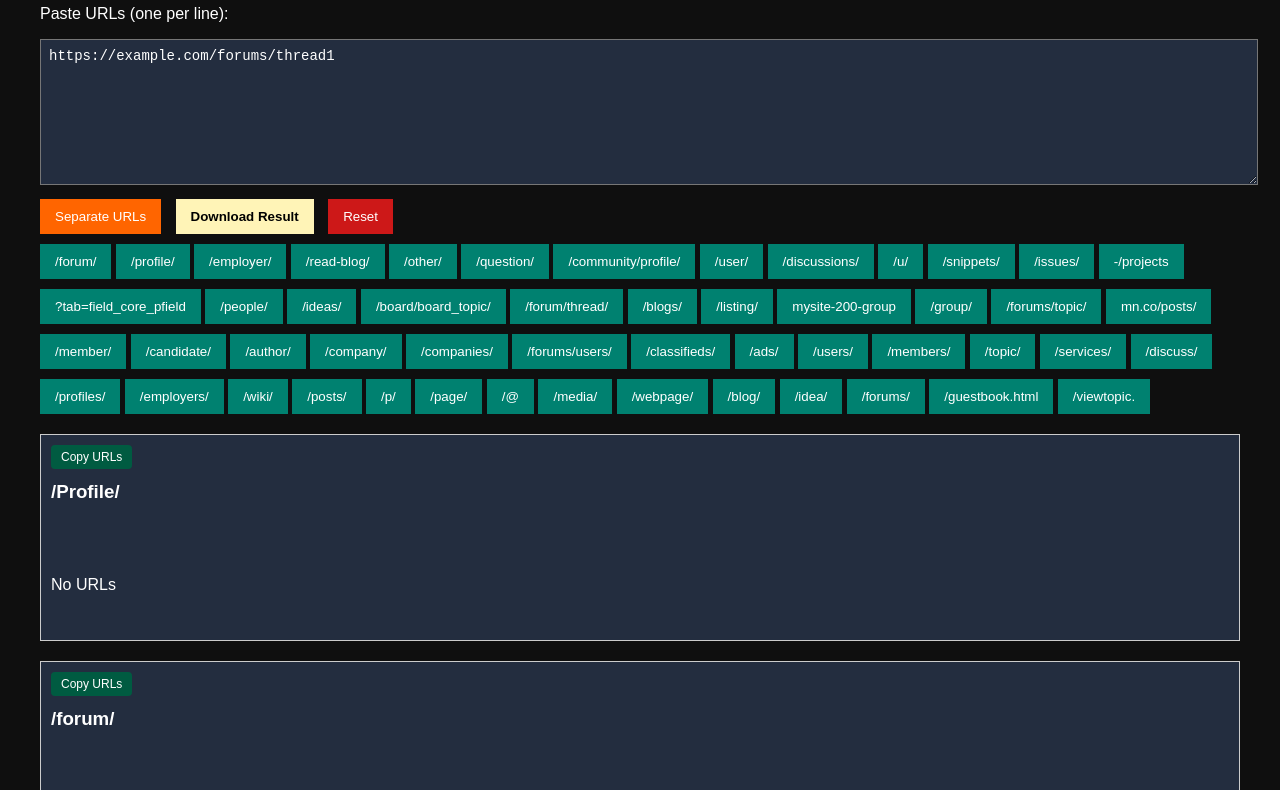
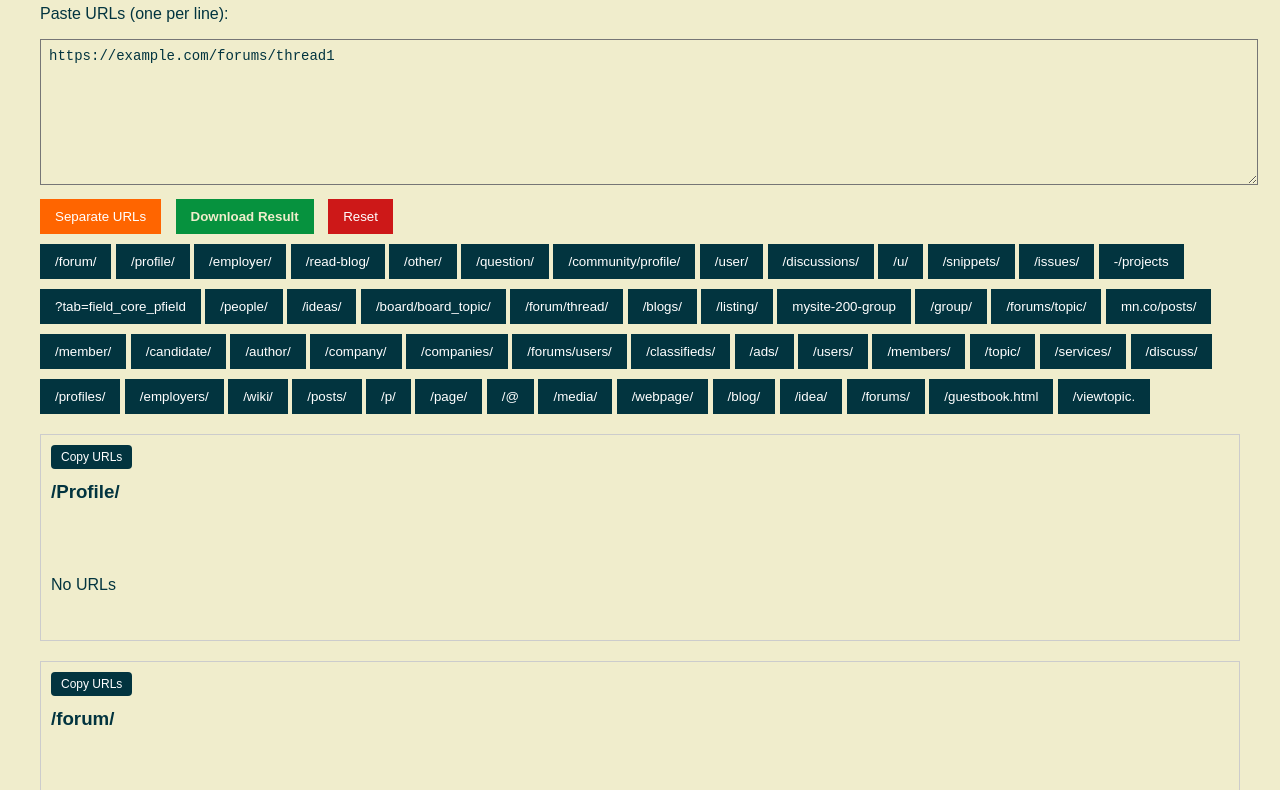
Before and after one commit to hal9000dev-ai/url-path-separator, a plain HTML site: page index.html in a window 1280 px wide. Shown: the part 83-873 px from the top of the page. Drawn offline with Linux system fonts and the light colour scheme.

Commit message:
Update index.html

```diff
--- a/index.html
+++ b/index.html
@@ -1,23 +1,82 @@
 <!DOCTYPE html>
-<html>
+<html lang="en">
   <head>
-    <title>URL Path Separator</title>
+    <meta charset="UTF-8" />
+    <meta name="viewport" content="width=device-width, initial-scale=1.0" />
+    <title>Logo Intro then Main Tool</title>
     <style>
       body {
         font-family: Arial, sans-serif;
         max-width: 1200px;
         margin: auto;
         padding: 20px;
-        background: #0F0F0F;
-        color: white;
+        background: #F0EDCC;
+        color: #02343F;
+      }
+      /* Overlay covering the entire page for intro animation */
+      #introOverlay {
+        position: fixed;
+        top: 0;
+        left: 0;
+        width: 100%;
+        height: 100%;
+        background: #f0f0f0;
+        /* same as your background or any color you prefer */
+        display: flex;
+        justify-content: center;
+        align-items: center;
+        z-index: 9999;
+      }
+      /* Container for logos inside overlay */
+      .logo-container {
+        display: flex;
+        gap: 40px;
+        flex-wrap: wrap;
+        justify-content: center;
+      }
+      /* Style for each logo with animation */
+      .logo {
+        width: 100px;
+        height: 100px;
+        opacity: 0;
+        transform: scale(2);
+        animation: fadeInScale 1s ease-in-out forwards;
+      }
+      /* Sequential delay for each logo for a nice effect */
+      .logo:nth-child(1) {
+        animation-delay: 0.2s;
+      }
+      .logo:nth-child(2) {
+        animation-delay: 0.4s;
+      }
+      .logo:nth-child(3) {
+        animation-delay: 0.6s;
+      }
+      .logo:nth-child(4) {
+        animation-delay: 0.8s;
+      }
+      @keyframes fadeInScale {
+        0% {
+          opacity: 0;
+          transform: scale(6);
+        }
+        70% {
+          opacity: 1;
+          transform: scale(1);
+        }
+      }
+      /* Main content (hidden initially) */
+      #mainTool {
+        display: none;
+        /* Hidden until overlay is gone */
       }
       textarea {
         width: 100%;
         margin-bottom: 10px;
         padding: 8px;
         font-size: 14px;
-        background: #232D3F;
-        color: white;
+        background: #F0EDCC;
+        color: #02343F;
       }
       button {
         padding: 10px 15px;
@@ -30,7 +89,7 @@
       }
       .container {
         position: relative;
-        background: #232D3F;
+        background: #F0EDCC;
         padding: 10px;
         border: 1px solid #ccc;
         margin-top: 20px;
@@ -48,7 +107,7 @@
         /* adjust as needed */
         left: 10px;
         /* adjust as needed */
-        background-color: #005B41;
+        background-color: #02343F;
         color: white;
         border: none;
         padding: 5px 10px;
@@ -68,181 +127,195 @@
         box-shadow: inset 0 2px 4px rgba(0, 0, 0, 0.2);
       }
       #urlInput::placeholder {
-        color: white;
+        color: #02343F;
         /* Replace with your desired color */
         opacity: 1;
         /* Optional: make placeholder fully opaque */
       }
       #downloadBtn {
-        color: black;
+        color: #F0EDCC;
         font-weight: bold;
       }
       .container h3 {
-        color: white;
+        color: #02343F;
       }
     </style>
   </head>
+  <body>
+
+    <!-- Intro overlay with logos -->
+    <div id="introOverlay">
+      <div class="logo-container">
+        <img src="https://raw.githubusercontent.com/devicons/devicon/master/icons/html5/html5-original.svg" alt="HTML Logo" class="logo" />
+        <img src="https://raw.githubusercontent.com/devicons/devicon/master/icons/css3/css3-original.svg" alt="CSS Logo" class="logo" />
+        <img src="https://raw.githubusercontent.com/devicons/devicon/master/icons/javascript/javascript-original.svg" alt="JavaScript Logo" class="logo" />
+        <img src="https://raw.githubusercontent.com/devicons/devicon/master/icons/react/react-original.svg" alt="React Logo" class="logo" />
+      </div>
+    </div>
+
+    <!-- Your main tool content -->
+    <div id="mainTool">
       <body>
         <h2>URL Path Separator</h2>
         <p>Paste URLs (one per line):</p>
         <textarea id="urlInput" rows="8" placeholder="https://example.com/forums/thread1"></textarea>
         <button onclick="separateUrls()" style="background:#FF6500;">Separate URLs</button>
-    <button id="downloadBtn" style="background:#FFF4B7; margin-left:10px;" onclick="downloadResult()">Download Result</button>
+        <button id="downloadBtn" style="background:#06923E; margin-left:10px;" onclick="downloadResult()">Download Result</button>
         <button onclick="resetFields()" style="background:#CD1818; margin-left:10px;">Reset</button>
         <br>
         </button>
-    <button id="forumButton" data-base-label="/forum/" onclick="scrollToSection('forumSection')" style="background:#008170; margin-top:10px;">
+        <button id="forumButton" data-base-label="/forum/" onclick="scrollToSection('forumSection')" style="background:#02343F; margin-top:10px;">
           /forum/
         </button>
-    <button id="profileButton" data-base-label="/profile/" onclick="scrollToSection('profileSection')" style="background:#008170; margin-top:10px;">
+        <button id="profileButton" data-base-label="/profile/" onclick="scrollToSection('profileSection')" style="background:#02343F; margin-top:10px;">
           /profile/
         </button>
-    <button id="employerButton" data-base-label="/employer/" onclick="scrollToSection('employerSection')" style="background:#008170; margin-top:10px;">
+        <button id="employerButton" data-base-label="/employer/" onclick="scrollToSection('employerSection')" style="background:#02343F; margin-top:10px;">
           /employer/
         </button>
-    <button id="readblogButton" data-base-label="/read-blog/" onclick="scrollToSection('readblogSection')" style="background:#008170; margin-top:10px;">
+        <button id="readblogButton" data-base-label="/read-blog/" onclick="scrollToSection('readblogSection')" style="background:#02343F; margin-top:10px;">
           /read-blog/
         </button>
-    <button id="otherButton" data-base-label="/other/" onclick="scrollToSection('otherSection')" style="background:#008170; margin-top:10px;">
+        <button id="otherButton" data-base-label="/other/" onclick="scrollToSection('otherSection')" style="background:#02343F; margin-top:10px;">
           /other/
         </button>
-    <button id="questionButton" data-base-label="/question/" onclick="scrollToSection('questionSection')" style="background:#008170; margin-top:10px;">
+        <button id="questionButton" data-base-label="/question/" onclick="scrollToSection('questionSection')" style="background:#02343F; margin-top:10px;">
           /question/
         </button>
-    <button id="communityProfileButton" data-base-label="/communityProfile/" onclick="scrollToSection('communityProfileSection')" style="background:#008170; margin-top:10px;">
+        <button id="communityProfileButton" data-base-label="/communityProfile/" onclick="scrollToSection('communityProfileSection')" style="background:#02343F; margin-top:10px;">
           /community/profile/
         </button>
-    <button id="userButton" data-base-label="/user/" onclick="scrollToSection('userSection')" style="background:#008170; margin-top:10px;">
+        <button id="userButton" data-base-label="/user/" onclick="scrollToSection('userSection')" style="background:#02343F; margin-top:10px;">
           /user/
         </button>
-    <button id="discussionsButton" data-base-label="/discussions/" onclick="scrollToSection('discussionsSection')" style="background:#008170; margin-top:10px;">
+        <button id="discussionsButton" data-base-label="/discussions/" onclick="scrollToSection('discussionsSection')" style="background:#02343F; margin-top:10px;">
           /discussions/
         </button>
-    <button id="uButton" data-base-label="/u/" onclick="scrollToSection('uSection')" style="background:#008170; margin-top:10px;">
+        <button id="uButton" data-base-label="/u/" onclick="scrollToSection('uSection')" style="background:#02343F; margin-top:10px;">
           /u/
         </button>
-    <button id="snippetsButton" data-base-label="/snippets/" onclick="scrollToSection('uSection')" style="background:#008170; margin-top:10px;">
+        <button id="snippetsButton" data-base-label="/snippets/" onclick="scrollToSection('uSection')" style="background:#02343F; margin-top:10px;">
           /snippets/
         </button>
-    <button id="issuesButton" data-base-label="/issues/" onclick="scrollToSection('issuesSection')" style="background:#008170; margin-top:10px;">
+        <button id="issuesButton" data-base-label="/issues/" onclick="scrollToSection('issuesSection')" style="background:#02343F; margin-top:10px;">
           /issues/
         </button>
-    <button id="projectsButton" data-base-label="-/projects" onclick="scrollToSection('projectsSection')" style="background:#008170; margin-top:10px;">
+        <button id="projectsButton" data-base-label="-/projects" onclick="scrollToSection('projectsSection')" style="background:#02343F; margin-top:10px;">
           -/projects
         </button>
-    <button id="tabFieldCorePfieldButton" data-base-label="?tab=field_core_pfield" onclick="scrollToSection('tabFieldCorePfieldSection')" style="background:#008170; margin-top:10px;">
+        <button id="tabFieldCorePfieldButton" data-base-label="?tab=field_core_pfield" onclick="scrollToSection('tabFieldCorePfieldSection')" style="background:#02343F; margin-top:10px;">
           ?tab=field_core_pfield
         </button>
-    <button id="peopleButton" data-base-label="/people/" onclick="scrollToSection('peopleSection')" style="background:#008170; margin-top:10px;">
+        <button id="peopleButton" data-base-label="/people/" onclick="scrollToSection('peopleSection')" style="background:#02343F; margin-top:10px;">
           /people/
         </button>
-    <button id="ideasButton" data-base-label="/ideas/" onclick="scrollToSection('ideasSection')" style="background:#008170; margin-top:10px;">
+        <button id="ideasButton" data-base-label="/ideas/" onclick="scrollToSection('ideasSection')" style="background:#02343F; margin-top:10px;">
           /ideas/
         </button>
-    <button id="boardButton" data-base-label="/board/board_topic/" onclick="scrollToSection('boardSection')" style="background:#008170; margin-top:10px;">
+        <button id="boardButton" data-base-label="/board/board_topic/" onclick="scrollToSection('boardSection')" style="background:#02343F; margin-top:10px;">
           /board/board_topic/
         </button>
-    <button id="forumThreadButton" data-base-label="/forum/thread/" onclick="scrollToSection('forumThreadSection')" style="background:#008170; margin-top:10px;">
+        <button id="forumThreadButton" data-base-label="/forum/thread/" onclick="scrollToSection('forumThreadSection')" style="background:#02343F; margin-top:10px;">
           /forum/thread/
         </button>
-    <button id="blogsButton" data-base-label="/blogs/" onclick="scrollToSection('blogsSection')" style="background:#008170; margin-top:10px;">
+        <button id="blogsButton" data-base-label="/blogs/" onclick="scrollToSection('blogsSection')" style="background:#02343F; margin-top:10px;">
           /blogs/
         </button>
-    <button id="listingButton" data-base-label="/listing/" onclick="scrollToSection('listingSection')" style="background:#008170; margin-top:10px;">
+        <button id="listingButton" data-base-label="/listing/" onclick="scrollToSection('listingSection')" style="background:#02343F; margin-top:10px;">
           /listing/
         </button>
-    <button id="mysiteGroupButton" data-base-label="/mysite-200-group/" onclick="scrollToSection('mysiteGroupSection')" style="background:#008170; margin-top:10px;">
+        <button id="mysiteGroupButton" data-base-label="/mysite-200-group/" onclick="scrollToSection('mysiteGroupSection')" style="background:#02343F; margin-top:10px;">
           mysite-200-group
         </button>
-    <button id="groupButton" data-base-label="/group/" onclick="scrollToSection('groupSection')" style="background:#008170; margin-top:10px;">
+        <button id="groupButton" data-base-label="/group/" onclick="scrollToSection('groupSection')" style="background:#02343F; margin-top:10px;">
           /group/
         </button>
-    <button id="forumsTopicButton" data-base-label="/forums/topic/" onclick="scrollToSection('forumsTopicSection')" style="background:#008170; margin-top:10px;">
+        <button id="forumsTopicButton" data-base-label="/forums/topic/" onclick="scrollToSection('forumsTopicSection')" style="background:#02343F; margin-top:10px;">
           /forums/topic/
         </button>
-    <button id="mncoPostsButton" data-base-label="mn.co/posts/" onclick="scrollToSection('mncoPostsSection')" style="background:#008170; margin-top:10px;">
+        <button id="mncoPostsButton" data-base-label="mn.co/posts/" onclick="scrollToSection('mncoPostsSection')" style="background:#02343F; margin-top:10px;">
           mn.co/posts/
         </button>
-    <button id="memberButton" data-base-label="/member/" onclick="scrollToSection('memberSection')" style="background:#008170; margin-top:10px;">
+        <button id="memberButton" data-base-label="/member/" onclick="scrollToSection('memberSection')" style="background:#02343F; margin-top:10px;">
           /member/
         </button>
-    <button id="candidateButton" data-base-label="/candidate/" onclick="scrollToSection('candidateSection')" style="background:#008170; margin-top:10px;">
+        <button id="candidateButton" data-base-label="/candidate/" onclick="scrollToSection('candidateSection')" style="background:#02343F; margin-top:10px;">
           /candidate/
         </button>
-    <button id="authorButton" data-base-label="/author/" onclick="scrollToSection('authorSection')" style="background:#008170; margin-top:10px;">
+        <button id="authorButton" data-base-label="/author/" onclick="scrollToSection('authorSection')" style="background:#02343F; margin-top:10px;">
           /author/
         </button>
-    <button id="companyButton" data-base-label="/company/" onclick="scrollToSection('companySection')" style="background:#008170; margin-top:10px;">
+        <button id="companyButton" data-base-label="/company/" onclick="scrollToSection('companySection')" style="background:#02343F; margin-top:10px;">
           /company/
         </button>
-    <button id="companiesButton" data-base-label="/companies/" onclick="scrollToSection('companiesSection')" style="background:#008170; margin-top:10px;">
+        <button id="companiesButton" data-base-label="/companies/" onclick="scrollToSection('companiesSection')" style="background:#02343F; margin-top:10px;">
           /companies/
         </button>
-    <button id="forumsUsersButton" data-base-label="/forums/users/" onclick="scrollToSection('forumsUsersSection')" style="background:#008170; margin-top:10px;">
+        <button id="forumsUsersButton" data-base-label="/forums/users/" onclick="scrollToSection('forumsUsersSection')" style="background:#02343F; margin-top:10px;">
           /forums/users/
         </button>
-    <button id="classifiedsButton" data-base-label="/classifieds/" onclick="scrollToSection('classifiedsSection')" style="background:#008170; margin-top:10px;">
+        <button id="classifiedsButton" data-base-label="/classifieds/" onclick="scrollToSection('classifiedsSection')" style="background:#02343F; margin-top:10px;">
           /classifieds/
         </button>
-    <button id="adsButton" data-base-label="/ads/" onclick="scrollToSection('adsSection')" style="background:#008170; margin-top:10px;">
+        <button id="adsButton" data-base-label="/ads/" onclick="scrollToSection('adsSection')" style="background:#02343F; margin-top:10px;">
           /ads/
         </button>
-    <button id="users2Button" data-base-label="/users/" onclick="scrollToSection('users2Section')" style="background:#008170; margin-top:10px;">
+        <button id="users2Button" data-base-label="/users/" onclick="scrollToSection('users2Section')" style="background:#02343F; margin-top:10px;">
           /users/
         </button>
-    <button id="member2Button" data-base-label="/members/" onclick="scrollToSection('member2Section')" style="background:#008170; margin-top:10px;">
+        <button id="member2Button" data-base-label="/members/" onclick="scrollToSection('member2Section')" style="background:#02343F; margin-top:10px;">
           /members/
         </button>
-    <button id="topicButton" data-base-label="/topic/" onclick="scrollToSection('topicSection')" style="background:#008170; margin-top:10px;">
+        <button id="topicButton" data-base-label="/topic/" onclick="scrollToSection('topicSection')" style="background:#02343F; margin-top:10px;">
           /topic/
         </button>
-    <button id="servicesButton" data-base-label="/services/" onclick="scrollToSection('servicesSection')" style="background:#008170; margin-top:10px;">
+        <button id="servicesButton" data-base-label="/services/" onclick="scrollToSection('servicesSection')" style="background:#02343F; margin-top:10px;">
           /services/
         </button>
-    <button id="discussButton" data-base-label="/discuss/" onclick="scrollToSection('discussSection')" style="background:#008170; margin-top:10px;">
+        <button id="discussButton" data-base-label="/discuss/" onclick="scrollToSection('discussSection')" style="background:#02343F; margin-top:10px;">
           /discuss/
         </button>
-    <button id="profile2Button" data-base-label="/profiles/" onclick="scrollToSection('profile2Section')" style="background:#008170; margin-top:10px;">
+        <button id="profile2Button" data-base-label="/profiles/" onclick="scrollToSection('profile2Section')" style="background:#02343F; margin-top:10px;">
           /profiles/
         </button>
-    <button id="employer2Button" data-base-label="/employers/" onclick="scrollToSection('employer2Section')" style="background:#008170; margin-top:10px;">
+        <button id="employer2Button" data-base-label="/employers/" onclick="scrollToSection('employer2Section')" style="background:#02343F; margin-top:10px;">
           /employers/
         </button>
-    <button id="wikiButton" data-base-label="/wiki/" onclick="scrollToSection('wikiSection')" style="background:#008170; margin-top:10px;">
+        <button id="wikiButton" data-base-label="/wiki/" onclick="scrollToSection('wikiSection')" style="background:#02343F; margin-top:10px;">
           /wiki/
         </button>
-    <button id="postsButton" data-base-label="/posts/" onclick="scrollToSection('postsSection')" style="background:#008170; margin-top:10px;">
+        <button id="postsButton" data-base-label="/posts/" onclick="scrollToSection('postsSection')" style="background:#02343F; margin-top:10px;">
           /posts/
         </button>
-    <button id="pButton" data-base-label="/p/" onclick="scrollToSection('pSection')" style="background:#008170; margin-top:10px;">
+        <button id="pButton" data-base-label="/p/" onclick="scrollToSection('pSection')" style="background:#02343F; margin-top:10px;">
           /p/
         </button>
-    <button id="pageButton" data-base-label="/page/" onclick="scrollToSection('pageSection')" style="background:#008170; margin-top:10px;">
+        <button id="pageButton" data-base-label="/page/" onclick="scrollToSection('pageSection')" style="background:#02343F; margin-top:10px;">
           /page/
         </button>
-    <button id="atSignButton" data-base-label="/@" onclick="scrollToSection('@Section')" style="background:#008170; margin-top:10px;">
+        <button id="atSignButton" data-base-label="/@" onclick="scrollToSection('@Section')" style="background:#02343F; margin-top:10px;">
           /@
         </button>
-    <button id="mediaButton" data-base-label="/media/" onclick="scrollToSection('mediaSection')" style="background:#008170; margin-top:10px;">
+        <button id="mediaButton" data-base-label="/media/" onclick="scrollToSection('mediaSection')" style="background:#02343F; margin-top:10px;">
           /media/
         </button>
-    <button id="webPageButton" data-base-label="/webpage/" onclick="scrollToSection('webPageSection')" style="background:#008170; margin-top:10px;">
+        <button id="webPageButton" data-base-label="/webpage/" onclick="scrollToSection('webPageSection')" style="background:#02343F; margin-top:10px;">
           /webpage/
         </button>
-    <button id="blogButton" data-base-label="/blog/" onclick="scrollToSection('blogSection')" style="background:#008170; margin-top:10px;">
+        <button id="blogButton" data-base-label="/blog/" onclick="scrollToSection('blogSection')" style="background:#02343F; margin-top:10px;">
           /blog/
         </button>
-    <button id="ideaButton" data-base-label="/idea/" onclick="scrollToSection('ideaSection')" style="background:#008170; margin-top:10px;">
+        <button id="ideaButton" data-base-label="/idea/" onclick="scrollToSection('ideaSection')" style="background:#02343F; margin-top:10px;">
           /idea/
         </button>
-    <button id="forumsButton" data-base-label="/forums/" onclick="scrollToSection('forumsSection')" style="background:#008170; margin-top:10px;">
+        <button id="forumsButton" data-base-label="/forums/" onclick="scrollToSection('forumsSection')" style="background:#02343F; margin-top:10px;">
           /forums/
         </button>
-    <button id="guestbookHtmlButton" data-base-label="/guestbook.html/" onclick="scrollToSection('guestbookHtmlSection')" style="background:#008170; margin-top:10px;">
+        <button id="guestbookHtmlButton" data-base-label="/guestbook.html/" onclick="scrollToSection('guestbookHtmlSection')" style="background:#02343F; margin-top:10px;">
           /guestbook.html
         </button>
         </button>
-    <button id="viewtopicButton" data-base-label="/viewtopic." onclick="scrollToSection('viewtopicSection')" style="background:#008170; margin-top:10px;">
+        <button id="viewtopicButton" data-base-label="/viewtopic." onclick="scrollToSection('viewtopicSection')" style="background:#02343F; margin-top:10px;">
           /viewtopic.
         </button>
 
@@ -503,6 +576,7 @@
           <h3>/viewtopic.</h3>
           <button class="copy-button" onclick="copyToClipboard('viewtopicUrls')">Copy URLs</button>
           <div id="viewtopicUrls">No URLs</div>
+        </div>
     </div>
     <script>
       function separateUrls() {
@@ -1661,6 +1735,15 @@
         document.body.removeChild(a);
         URL.revokeObjectURL(url);
       }
+      window.onload = () => {
+        const overlay = document.getElementById('introOverlay');
+        const totalAnimationTime = 1.0 + 0.8; // seconds, adjust if needed
+        // Wait for the animation to finish
+        setTimeout(() => {
+          overlay.style.display = 'none'; // hide overlay
+          document.getElementById('mainTool').style.display = 'block'; // show main content
+        }, totalAnimationTime * 1000);
+      };
     </script>
   </body>
 </html>
```
Lines whose indentation alone changed are shown as unchanged.
